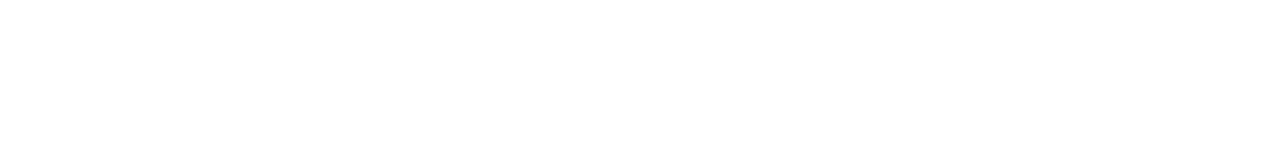
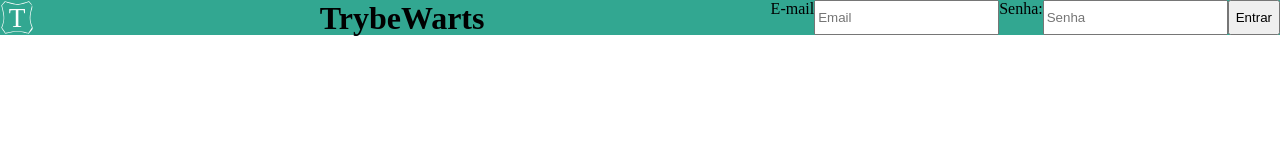
Before and after one commit to pedro-henrique-a-silva/trybewarts, a website: page index.html in a window 1280 px wide. Drawn offline with Linux system fonts and the light colour scheme.

Commit message:
requisitos 1-4

```diff
--- a/index.html
+++ b/index.html
@@ -8,9 +8,17 @@
   <title>TrybeWarts</title>
 </head>
 <body>
-
-
-
+  <header class='header'>
+    <img class="trybewarts-header-logo" src="images/trybewarts-header-logo.svg" alt="Logo TrybeWarts">
+    <h1 id="trybewarts-header-title">TrybeWarts</h1>
+    <form name="formulario" class="trybewarts-login">
+      <label for="email">E-mail</label>
+      <input type="email" id="email" name="email" placeholder="Email">
+      <label for="password">Senha:</label>
+      <input type="password" id="password" name="password" placeholder="Senha">
+      <button class="alert">Entrar</button>
+    </form>
+  </header>
   <script src="script.js"></script>
 </body>
 </html>
--- a/style.css
+++ b/style.css
@@ -0,0 +1,20 @@
+* {
+    margin: 0;
+}
+.header {
+    display: flex;
+    position: fixed;
+    height: 35px;
+    top: 0;
+    left: 0;
+    right: 0;
+    width: 100%;
+    justify-content: space-between;
+    background-color: rgb(50, 167, 145)
+}
+.trybewarts-login {
+    display: flex;
+}
+#trybewarts-header-title {
+
+}
```
Also changed, not shown: cypress/fixtures/example.json (added, +5 -0 lines).
